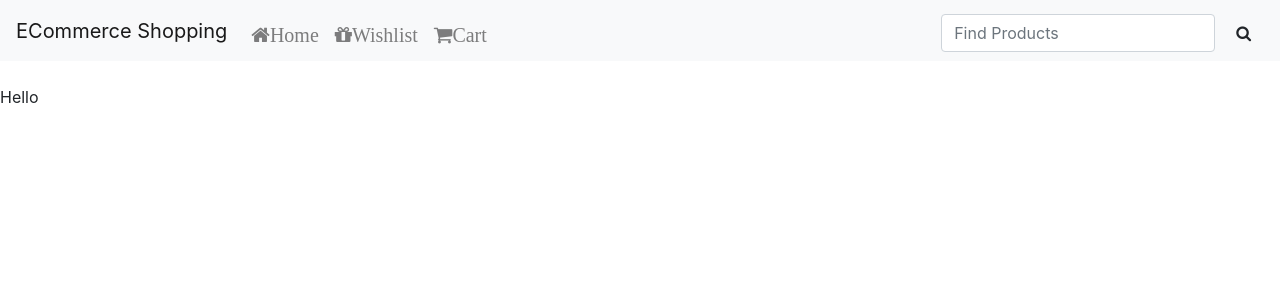
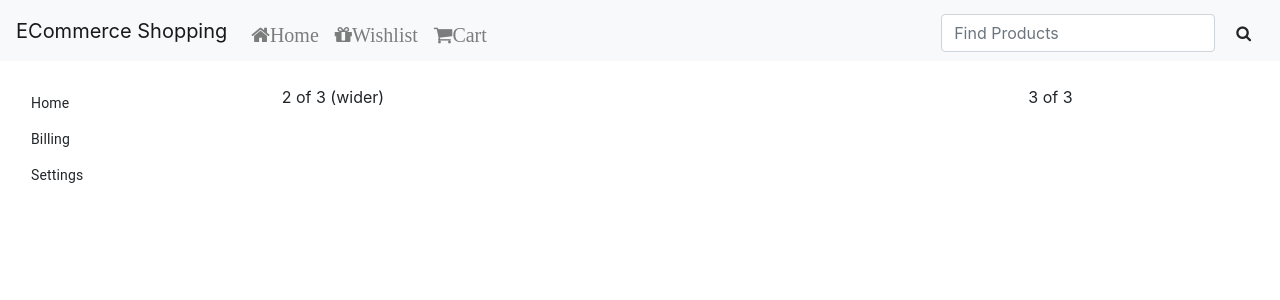
Before and after one commit to JohnKearney2020/capstoneProject, a React (Create React App) app in the folder client/: page / in a window 1280 px wide. Shown: the top 300 px of the page. Built offline with nearby package versions, Linux system fonts and the light colour scheme.

Commit message:
building sidebar

```diff
--- a/client/src/components/Home.js
+++ b/client/src/components/Home.js
@@ -1,12 +1,29 @@
 import React, { Component } from 'react'
 import { connect } from 'react-redux'
+import Sidebar from './Sidebar'
+import {Container,Col,Row} from 'react-bootstrap'
+
+
+
+const items = [
+    { name: 'home', label: 'Home' },
+    { name: 'billing', label: 'Billing' },
+    { name: 'settings', label: 'Settings' },
+  ]
+
+
 
 export class Home extends Component {
     render() {
         return (
-            <div>
-                Hello
-            </div>
+ <Container fluid >
+  <Row>
+    <Col><Sidebar items={items} /></Col>
+    <Col xs={7}>2 of 3 (wider)</Col>
+    <Col>3 of 3</Col>
+  </Row>
+
+</Container>
         )
     }
 }
--- /dev/null
+++ b/client/src/components/Sidebar.js
@@ -0,0 +1,21 @@
+import React from 'react'
+import List from '@material-ui/core/List'
+import ListItem from '@material-ui/core/ListItem'
+import ListItemText from '@material-ui/core/ListItemText'
+
+
+function Sidebar({items}) {
+    return (
+        <div className="sidebar">
+          <List disablePadding dense>
+            {items.map(({ label, name, ...rest }) => (
+              <ListItem key={name} button {...rest}>
+                <ListItemText>{label}</ListItemText>
+              </ListItem>
+            ))}
+          </List>
+        </div>
+      )
+    }
+
+export default Sidebar
```
